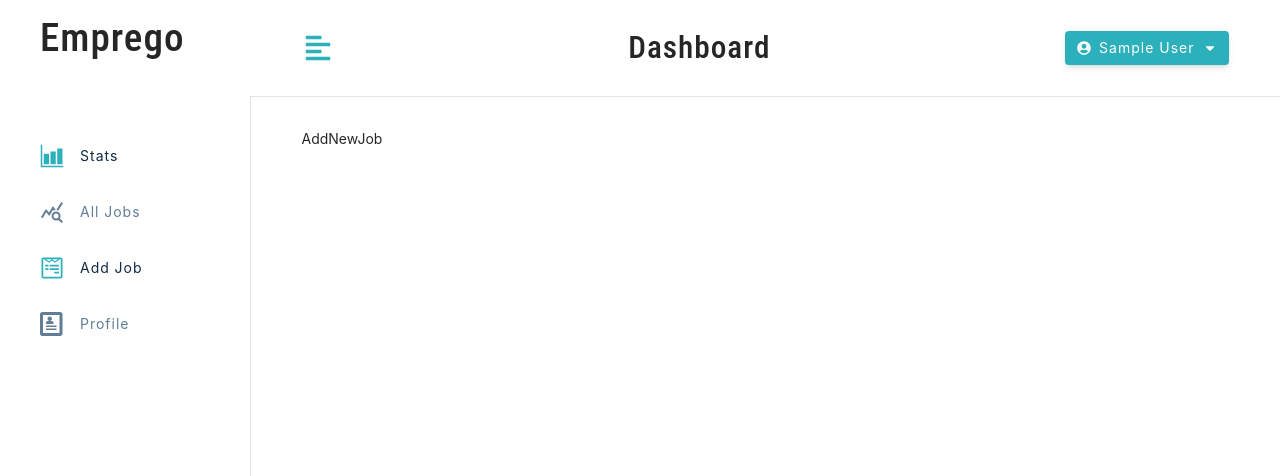
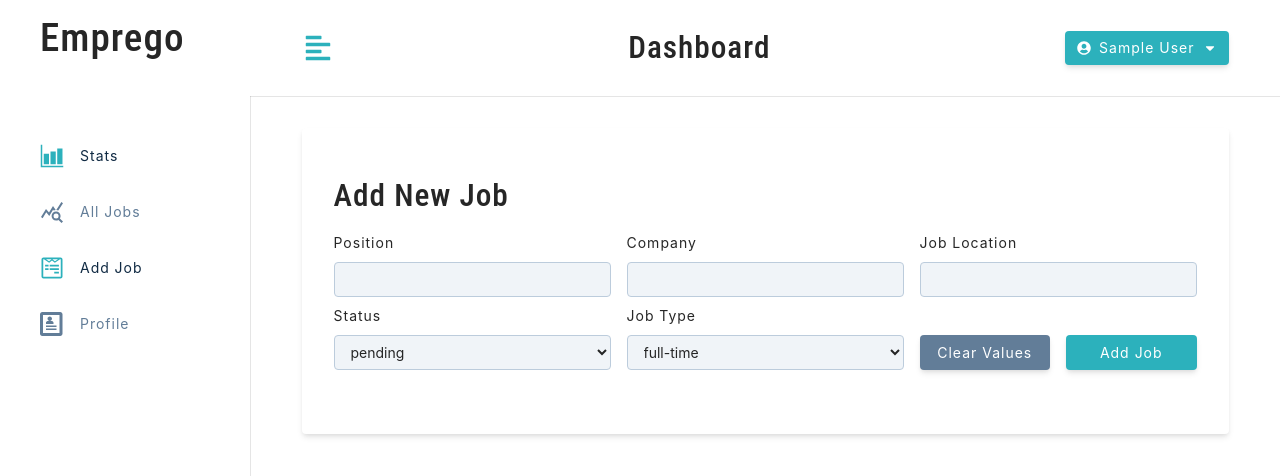
Before and after one commit to YellowFlash2012/emprego-fs, a React (Create React App) app in the folder client/: page /dashboard/add-new-job in a window 1280 px wide. Shown: the top 476 px of the page. Built offline with nearby package versions, Linux system fonts and the light colour scheme; sample sign-in values are in the browser's storage.

Commit message:
created the add-new-job actions, reducer and function in appContext applied t he functionality in the addnewjob page. Finally, it was successfully tested to ensure everythi ng is working correctly

```diff
--- /dev/null
+++ b/client/src/components/FormRowSelect.js
@@ -0,0 +1,16 @@
+const FormRowSelect = ({labelText,name,value,handleChange, lists}) => {
+    return <div className="form-row">
+        <label htmlFor={name} className="form-label">
+            {labelText||name}
+        </label>
+
+        <select name={name} value={value} onChange={handleChange} className="form-select">
+            {lists.map((list, index) => (
+                <option key={index} value={list}>
+                    {list}
+    </option>
+))}
+        </select>
+    </div>;
+};
+export default FormRowSelect;
--- a/client/src/context/actions.js
+++ b/client/src/context/actions.js
@@ -16,3 +16,11 @@ export const LOGOUT_USER = "LOGOUT_USER";
 export const UPDATE_USER_BEGIN = "UPDATE_USER_BEGIN";
 export const UPDATE_USER_SUCCESS = "UPDATE_USER_SUCCESS";
 export const UPDATE_USER_FAIL = "UPDATE_USER_FAIL";
+
+export const ADD_JOB_HANDLE_CHANGE = "ADD_JOB_HANDLE_CHANGE";
+
+export const CLEAR_ADD_JOB_VALUES = "CLEAR_ADD_JOB_VALUES";
+
+export const ADD_JOB_BEGIN = "ADD_JOB_BEGIN";
+export const ADD_JOB_SUCCESS = "ADD_JOB_SUCCESS";
+export const ADD_JOB_FAIL = "ADD_JOB_FAIL";
--- a/client/src/context/appContext.js
+++ b/client/src/context/appContext.js
@@ -1,7 +1,7 @@
 import { message } from "antd";
 import axios from "axios";
 import React, { useContext, useReducer} from "react";
-import { CLEAR_ALERT, DISPLAY_ALERT, LOGIN_USER_BEGIN, LOGIN_USER_FAIL, LOGIN_USER_SUCCESS, LOGOUT_USER, REGISTER_USER_BEGIN, REGISTER_USER_FAIL, REGISTER_USER_SUCCESS, TOGGLE_SIDEBAR, UPDATE_USER_BEGIN, UPDATE_USER_FAIL, UPDATE_USER_SUCCESS } from "./actions";
+import { ADD_JOB_BEGIN, ADD_JOB_FAIL, ADD_JOB_HANDLE_CHANGE, ADD_JOB_SUCCESS, CLEAR_ADD_JOB_VALUES, CLEAR_ALERT, DISPLAY_ALERT, LOGIN_USER_BEGIN, LOGIN_USER_FAIL, LOGIN_USER_SUCCESS, LOGOUT_USER, REGISTER_USER_BEGIN, REGISTER_USER_FAIL, REGISTER_USER_SUCCESS, TOGGLE_SIDEBAR, UPDATE_USER_BEGIN, UPDATE_USER_FAIL, UPDATE_USER_SUCCESS } from "./actions";
 import reducer from "./reducer";
 
 
@@ -14,7 +14,17 @@ const initialState = {
     token: localStorage.getItem("token"),
     userLocation: localStorage.getItem("location") || "",
     jobLocation: localStorage.getItem("location") || "",
-    showSidebar:false
+    showSidebar: false,
+
+    // ***related to job posts***
+    isEditing: false,
+    editJobIt: "",
+    position: "",
+    company: "",
+    jobTypeOptions: ["full-time", "part-time", "remote", "internship"],
+    jobType: "full-time",
+    statusOptions: ["interview", "pending", "declined"],
+    status:"pending"
 };
 
 const AppContext = React.createContext();
@@ -123,9 +133,9 @@ const AppProvider = ({ children }) => {
     const updateUser = async (currentUser) => {
         dispatch({ type: UPDATE_USER_BEGIN })
         try {
-            const { data } = axios.put("/api/v1/users", currentUser, {
+            const { data } = await axios.put("/api/v1/users", currentUser, {
                 headers: {
-                    AUthorization: `Bearer ${state.token}`
+                    Authorization: `Bearer ${state.token}`
                 }
             })
 
@@ -150,9 +160,73 @@ const AppProvider = ({ children }) => {
         };
     };
 
+    const newJobHandleChange = ({ name, value }) => {
+        dispatch({ type: ADD_JOB_HANDLE_CHANGE, payload: { name, value } });
+    };
+
+    const clearAddJobValues = () => {
+        dispatch({type:CLEAR_ADD_JOB_VALUES})
+    }
+
+    const addNewJob = async () => {
+        dispatch({ type: ADD_JOB_BEGIN });
+        try {
+            const { position, company, status, jobType, jobLocation } = state;
+
+            await axios.post(
+                "/api/v1/jobs",
+                {position,
+                company,
+                status,
+                jobType,
+                jobLocation},
+                {
+                    headers: {
+                        Authorization: `Bearer ${state.token}`,
+                    },
+                }
+            );
+
+            dispatch({
+                type: ADD_JOB_SUCCESS,
+
+            });
+
+            dispatch({type:CLEAR_ADD_JOB_VALUES})
+
+            message.success("Congratulations on applying for a new job");
+
+        } catch (error) {
+            console.error(error);
+
+            if (error.response.status === 401) {
+                logoutUser();
+            }
+
+            dispatch({
+                type: ADD_JOB_FAIL,
+                payload: { msg: error.response.data.msg },
+            });
+
+            message.error(error.response.data.msg);
+        }
+        clearAlert()
+    };
+
     return (
         <AppContext.Provider
-            value={{ ...state, displayAlert, userRegistration, userLogin, toggleSidebar, logoutUser, updateUser }}
+            value={{
+                ...state,
+                displayAlert,
+                userRegistration,
+                userLogin,
+                toggleSidebar,
+                logoutUser,
+                updateUser,
+                newJobHandleChange,
+                clearAddJobValues,
+                addNewJob,
+            }}
         >
             {children}
         </AppContext.Provider>
--- a/client/src/context/reducer.js
+++ b/client/src/context/reducer.js
@@ -1,44 +1,44 @@
-import { CLEAR_ALERT, DISPLAY_ALERT, LOGIN_USER_BEGIN, LOGIN_USER_FAIL, LOGIN_USER_SUCCESS, LOGOUT_USER, REGISTER_USER_BEGIN, REGISTER_USER_FAIL, REGISTER_USER_SUCCESS, TOGGLE_SIDEBAR, UPDATE_USER_BEGIN, UPDATE_USER_FAIL, UPDATE_USER_SUCCESS } from "./actions";
+import { ADD_JOB_BEGIN, ADD_JOB_FAIL, ADD_JOB_HANDLE_CHANGE, ADD_JOB_SUCCESS, CLEAR_ADD_JOB_VALUES, CLEAR_ALERT, DISPLAY_ALERT, LOGIN_USER_BEGIN, LOGIN_USER_FAIL, LOGIN_USER_SUCCESS, LOGOUT_USER, REGISTER_USER_BEGIN, REGISTER_USER_FAIL, REGISTER_USER_SUCCESS, TOGGLE_SIDEBAR, UPDATE_USER_BEGIN, UPDATE_USER_FAIL, UPDATE_USER_SUCCESS } from "./actions";
 import { initialState } from "./appContext";
 
 const reducer = (state, action) => {
     if (action.type === DISPLAY_ALERT) {
-        return {...state,showAlert:true,alertType:"error",alertText:"Please provide all values!"}
+        return { ...state, showAlert: true, alertType: "error", alertText: "Please provide all values!" }
     }
 
     if (action.type === CLEAR_ALERT) {
-        return {...state,showAlert:false,alertType:"",alertText:""}
+        return { ...state, showAlert: false, alertType: "", alertText: "" }
     }
 
-    if (action.type===REGISTER_USER_BEGIN) {
+    if (action.type === REGISTER_USER_BEGIN) {
         return { ...state, isLoading: true };
     }
 
-    if (action.type===REGISTER_USER_SUCCESS) {
-        return {...state, isLoading:false,token:action.payload.token,user:action.payload.user,userLocation:action.payload.location,jobLocation:action.payload.location}
+    if (action.type === REGISTER_USER_SUCCESS) {
+        return { ...state, isLoading: false, token: action.payload.token, user: action.payload.user, userLocation: action.payload.location, jobLocation: action.payload.location }
     }
 
-    if (action.type===REGISTER_USER_FAIL) {
-        return {...state,isLoading:false}
+    if (action.type === REGISTER_USER_FAIL) {
+        return { ...state, isLoading: false }
     }
 
     if (action.type === LOGIN_USER_BEGIN) {
         return { ...state, isLoading: true };
     }
 
-    if (action.type===LOGIN_USER_SUCCESS) {
-        return {...state, isLoading:false,token:action.payload.token,user:action.payload.user,userLocation:action.payload.location,jobLocation:action.payload.location}
+    if (action.type === LOGIN_USER_SUCCESS) {
+        return { ...state, isLoading: false, token: action.payload.token, user: action.payload.user, userLocation: action.payload.location, jobLocation: action.payload.location }
     }
 
-    if (action.type===LOGIN_USER_FAIL) {
-        return {...state,isLoading:false}
+    if (action.type === LOGIN_USER_FAIL) {
+        return { ...state, isLoading: false }
     }
 
     if (action.type === TOGGLE_SIDEBAR) {
-        return {...state,showSidebar:!state.showSidebar}
+        return { ...state, showSidebar: !state.showSidebar }
     }
 
-    if (action.type===LOGOUT_USER) {
+    if (action.type === LOGOUT_USER) {
         return { ...initialState, user: null, token: null, jobLocation: "", userLocation: "" };
     }
 
@@ -61,6 +61,42 @@ const reducer = (state, action) => {
         return { ...state, isLoading: false };
     }
 
+    if (action.type === ADD_JOB_HANDLE_CHANGE) {
+        return { ...state, [action.payload.name]: action.payload.value };
+    };
+
+    if (action.type===CLEAR_ADD_JOB_VALUES) {
+        const initialState = {
+            isEditing: false,
+            editJobIt: "",
+            position: "",
+            company: "",
+            jobLocation:state.userLocation,
+
+            jobType: "full-time",
+
+            status: "pending",
+        };
+
+        return { ...state, ...initialState };
+    }
+
+    if (action.type === ADD_JOB_BEGIN) {
+        return { ...state, isLoading: true };
+    }
+
+    if (action.type === ADD_JOB_SUCCESS) {
+        return {
+            ...state,
+            isLoading: false,
+
+        };
+    }
+
+    if (action.type === ADD_JOB_FAIL) {
+        return { ...state, isLoading: false };
+    }
+
     throw new Error(`no such ${action.type}`)
 };
 
--- a/client/src/pages/dashboard/AddNewJob.js
+++ b/client/src/pages/dashboard/AddNewJob.js
@@ -1,4 +1,113 @@
+import InputAlert from "../../components/Alert";
+import FormRow from "../../components/FormRow";
+import FormRowSelect from "../../components/FormRowSelect";
+import { useAppContext } from "../../context/appContext";
+import Wrapper from "../../wrappers/DashboardFormPage";
+
 const AddNewJob = () => {
-    return <div>AddNewJob</div>;
+    const {
+        isLoading,
+        isEditing,
+        showAlert,
+        displayAlert,
+        position,
+        company,
+        jobLocation,
+        jobType,
+        jobTypeOptions,
+        status,
+        statusOptions,
+        newJobHandleChange,
+        clearAddJobValues,
+        addNewJob,
+    } = useAppContext();
+
+    const addEditJobHandler = e => {
+        e.preventDefault();
+
+        if (!position||!company||!jobLocation) {
+            displayAlert();
+            return;
+        }
+
+        if (isEditing) {
+            return;
+        }
+
+        addNewJob();
+    }
+
+    const handleInputChange = (e) => {
+        const name = e.target.name;
+        const value = e.target.value;
+
+        console.log(name, value);
+
+        newJobHandleChange({name,value})
+    }
+
+    return (
+        <Wrapper>
+            <form className="form" onSubmit={addEditJobHandler}>
+                <h3>{isEditing ? "edit job" : "add new job"}</h3>
+                {showAlert && <InputAlert />}
+
+                <div className="form-center">
+                    <FormRow
+                        type="text"
+                        name="position"
+                        value={position}
+                        handleChange={handleInputChange}
+                    />
+
+                    <FormRow
+                        type="text"
+                        name="company"
+                        value={company}
+                        handleChange={handleInputChange}
+                    />
+
+                    <FormRow
+                        type="text"
+                        labelText="job location"
+                        name="jobLocation"
+                        value={jobLocation}
+                        handleChange={handleInputChange}
+                    />
+
+                    <FormRowSelect
+                        name="status"
+                        value={status}
+                        handleChange={handleInputChange}
+                        lists={statusOptions}
+                    />
+
+                    <FormRowSelect
+                        name="jobType"
+                        labelText="job type"
+                        value={jobType}
+                        handleChange={handleInputChange}
+                        lists={jobTypeOptions}
+                    />
+
+                    <div className="btn-container">
+
+                        <button
+                            className="btn btn-block clear-btn"
+                            onClick={()=>clearAddJobValues()}
+                            type="button"
+                        >
+                            clear values
+
+                        </button>
+
+                        <button className="btn btn-block submit-btn" disabled={isLoading}>
+                            {isEditing ? "save changes" : "add job"}
+                        </button>
+                    </div>
+                </div>
+            </form>
+        </Wrapper>
+    );
 };
 export default AddNewJob;
```
